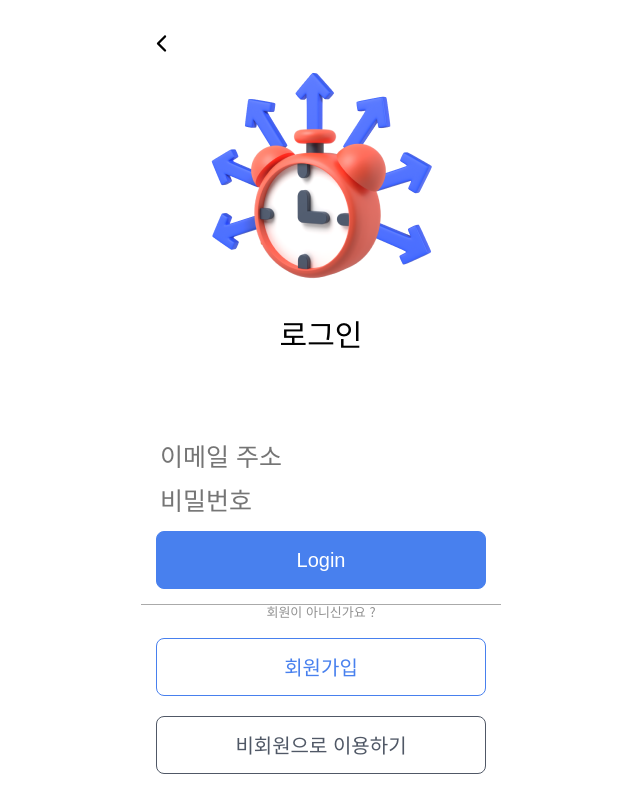
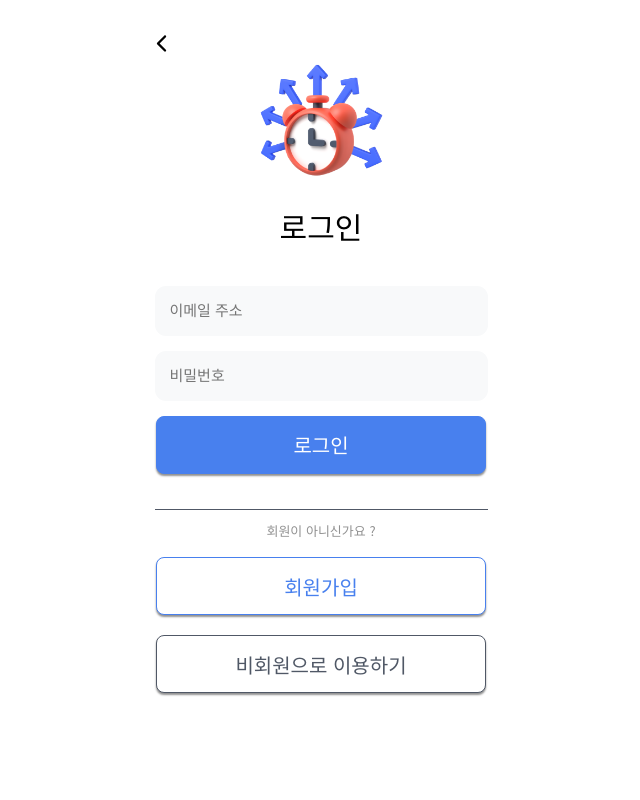
Before and after one commit to prgrms-fe-devcourse/FEDC2_TimeDivider_Root, a React (Create React App) app: page / in a window 1280 px wide. Shown: the whole page, without its empty margins (319-959 px from the left). Built offline with nearby package versions, Linux system fonts and the light colour scheme; no server answers.

Commit message:
refactor: 로그인 페이지 디자인 수정

```diff
--- a/src/pages/Login/components/Divider.jsx
+++ b/src/pages/Login/components/Divider.jsx
@@ -1,4 +1,5 @@
-import styled, { css } from 'styled-components' //css 추가
+import styled, { css } from 'styled-components'
+import { colors } from '../../../shared/constants/colors' //css 추가
 
 const Divider = props => {
 	return <StyledDivider {...props} />
@@ -6,7 +7,7 @@ const Divider = props => {
 
 const StyledDivider = styled.div`
 	border: none;
-	background-color: #aaa;
+	background-color: ${colors.timeoutDarkGray};
 	${props =>
 		(props.type === 'vertical' &&
 			css`
@@ -20,8 +21,10 @@ const StyledDivider = styled.div`
 		(props.type === 'horizontal' &&
 			css`
 				display: block;
-				width: 100%;
+				width: 33.3rem;
 				height: 1px;
+				margin-top: 2rem;
+				margin-bottom: 1.5rem;
 			`)}
 `
 
--- a/src/pages/Login/components/LoginForm.jsx
+++ b/src/pages/Login/components/LoginForm.jsx
@@ -24,12 +24,18 @@ const LoginForm = ({ onSubmit }) => {
 		<S.Wrapper>
 			<Text size={3}>로그인</Text>
 			<S.CardForm onSubmit={handleSubmit}>
-				<S.Input type="email" name="email" placeholder="이메일 주소" onChange={handleChange} />
+				<S.Input
+					type="email"
+					name="email"
+					placeholder="이메일 주소"
+					onChange={handleChange}
+					autoComplete={'off'}
+				/>
 				{errors.email && <Text color="red">{errors.email}</Text>}
 				<S.Input type="password" name="password" placeholder="비밀번호" onChange={handleChange} />
 				{errors.password && <Text color="red">{errors.password}</Text>}
 				<Button type="submit" disabled={isLoading}>
-					Login
+					로그인
 				</Button>
 			</S.CardForm>
 		</S.Wrapper>
--- a/src/pages/Login/index.js
+++ b/src/pages/Login/index.js
@@ -29,7 +29,7 @@ const Login = () => {
 	return (
 		<>
 			<NavBar backIcon />
-			<Logo />
+			<Logo size={'LOGIN'} />
 			<Wrapper>
 				<LoginForm onSubmit={handleLogInSubmit} />
 				<Divider type={'horizontal'}> </Divider>
@@ -38,12 +38,16 @@ const Login = () => {
 						회원이 아니신가요 ?
 					</Text>
 					<Link to="/signup">
-						<Button backgroundColor={'#fff'} fontColor={colors.blue}>
+						<Button backgroundColor={colors.white} fontColor={colors.blue}>
 							회원가입
 						</Button>
 					</Link>
 					<Link to="/home">
-						<Button backgroundColor={'#fff'} borderColor={'#505866'} fontColor={'#505866'}>
+						<Button
+							backgroundColor={colors.white}
+							borderColor={colors.timeoutDarkGray}
+							fontColor={colors.timeoutDarkGray}
+						>
 							비회원으로 이용하기
 						</Button>
 					</Link>
@@ -67,7 +71,6 @@ const ButtonArea = styled.div`
 	height: 100%;
 	display: flex;
 	flex-direction: column;
-	justify-content: flex-between;
 	gap: 2rem;
 	align-items: center;
 `
--- a/src/pages/Login/style.js
+++ b/src/pages/Login/style.js
@@ -1,4 +1,5 @@
 import styled from 'styled-components'
+import { colors, themeColors } from '../../shared/constants/colors'
 
 export const Wrapper = styled.div`
 	height: 50rem;
@@ -9,12 +10,17 @@ export const Wrapper = styled.div`
 `
 
 export const Input = styled.input`
-	padding: 0;
+	box-sizing: border-box;
+	width: 33.3rem;
+	height: 5rem;
+	padding: 1.5rem;
 	margin: 0;
 	border: none;
 	outline: none;
 	align-items: center;
-	font-size: 2.5rem;
+	font-size: 1.5rem;
+	border-radius: 1.1rem;
+	background-color: ${themeColors.labelBackground};
 `
 
 export const CardForm = styled.form`
@@ -27,3 +33,14 @@ export const CardForm = styled.form`
 	gap: 1.5rem;
 	align-items: center;
 `
+export const Setting = styled.div`
+	box-sizing: border-box;
+	display: flex;
+	column-gap: 1rem;
+	width: 33.3rem;
+	height: 5rem;
+	border-radius: 1.1rem;
+	align-items: center;
+	padding: 1.5rem;
+	background-color: ${colors.white};
+`
--- a/src/shared/components/Button.jsx
+++ b/src/shared/components/Button.jsx
@@ -56,15 +56,18 @@ const StyledButton = styled.button`
 	color: ${props => props.fontColor};
 	box-sizing: border-box;
 	cursor: pointer;
+	box-shadow: 0 0.2rem 0.2rem ${colors.lightGray};
 
 	&:hover {
 		background-color: #2880ee;
 		color: white;
+		border: transparent;
 	}
 
 	&:active {
 		background-color: #0070ee;
 		color: white;
+		border: transparent;
 	}
 
 	&:disabled {
--- a/src/shared/components/Logo.jsx
+++ b/src/shared/components/Logo.jsx
@@ -11,6 +11,7 @@ const SIZE_TYPE = Object.freeze({
 	LARGE: '30rem',
 	MEDIUM: '20rem',
 	SAMLL: '10rem',
+	LOGIN: '12.6rem',
 })
 
 export const StyledLogo = styled.img`
```
